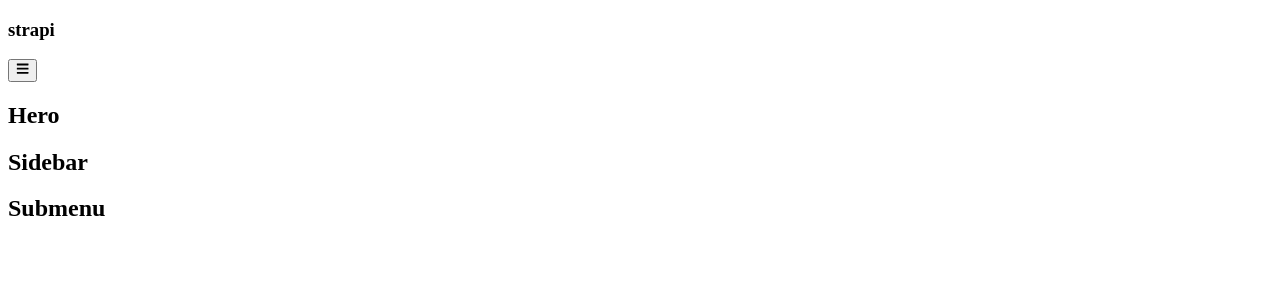
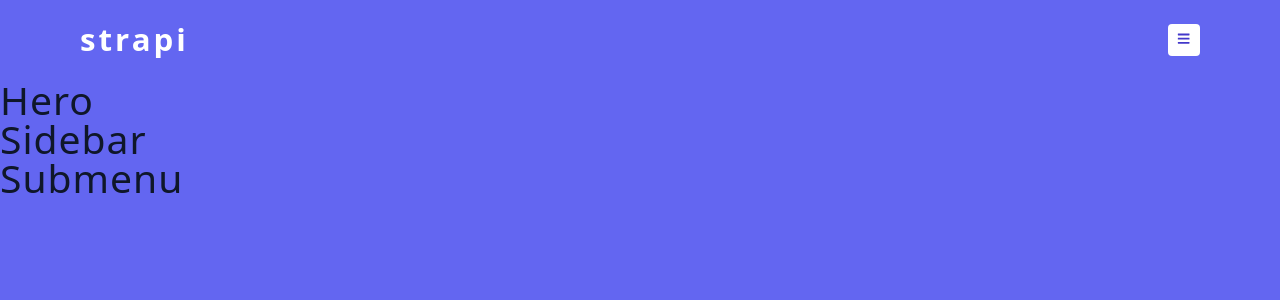
Before and after one commit to AmalShalabi/Strapi-menu-useContext-demo, a React (Vite) app: page / in a window 1280 px wide. Shown: the top 300 px of the page. Built offline with nearby package versions, Linux system fonts and the light colour scheme.

Commit message:
Navbar CSS

```diff
--- a/src/Navbar.jsx
+++ b/src/Navbar.jsx
@@ -1,15 +1,17 @@
 import { FaBars } from "react-icons/fa";
-import {useGlobalContext} from "./context";
+import { useGlobalContext } from "./context";
 
 const Navbar = () => {
   const { openSidebar } = useGlobalContext();
   return (
-    <nav className="nav-center">
-      <h3 className="logo">strapi</h3>
-      <button className="toggle-btn" onClick={openSidebar}>
-        <FaBars />
-      </button>
-      {/* navlinks later */}
+    <nav>
+      <div className="nav-center">
+        <h3 className="logo">strapi</h3>
+        <button className="toggle-btn" onClick={openSidebar}>
+          <FaBars />
+        </button>
+        {/* navlinks later */}
+      </div>
     </nav>
   );
 };
--- a/src/index.css
+++ b/src/index.css
@@ -0,0 +1,304 @@
+/* ============= GLOBAL CSS =============== */
+
+*,
+::after,
+::before {
+  margin: 0;
+  padding: 0;
+  box-sizing: border-box;
+}
+
+html {
+  font-size: 100%;
+} /*16px*/
+
+:root {
+  /* colors */
+  --primary-100: #dbeafe;
+  --primary-200: #bfdbfe;
+  --primary-300: #a5b4fc;
+  --primary-400: #818cf8;
+  --primary-500: #6366f1;
+  --primary-600: #4f46e5;
+  --primary-700: #4338ca;
+  --primary-800: #3730a3;
+  --primary-900: #312e81;
+
+  /* grey */
+  --grey-50: #f8fafc;
+  --grey-100: #f1f5f9;
+  --grey-200: #e2e8f0;
+  --grey-300: #cbd5e1;
+  --grey-400: #94a3b8;
+  --grey-500: #64748b;
+  --grey-600: #475569;
+  --grey-700: #334155;
+  --grey-800: #1e293b;
+  --grey-900: #0f172a;
+  /* rest of the colors */
+  --black: #222;
+  --white: #fff;
+  --red-light: #f8d7da;
+  --red-dark: #842029;
+  --green-light: #d1e7dd;
+  --green-dark: #0f5132;
+
+  --small-text: 0.875rem;
+  --extra-small-text: 0.7em;
+  /* rest of the vars */
+  --backgroundColor: var(--grey-50);
+  --textColor: var(--grey-900);
+  --borderRadius: 0.25rem;
+  --letterSpacing: 1px;
+  --transition: 0.3s ease-in-out all;
+  --max-width: 1120px;
+  --fixed-width: 600px;
+  --fluid-width: 90vw;
+  /* box shadow*/
+  --shadow-1: 0 1px 3px 0 rgba(0, 0, 0, 0.1), 0 1px 2px 0 rgba(0, 0, 0, 0.06);
+  --shadow-2: 0 4px 6px -1px rgba(0, 0, 0, 0.1),
+    0 2px 4px -1px rgba(0, 0, 0, 0.06);
+  --shadow-3: 0 10px 15px -3px rgba(0, 0, 0, 0.1),
+    0 4px 6px -2px rgba(0, 0, 0, 0.05);
+  --shadow-4: 0 20px 25px -5px rgba(0, 0, 0, 0.1),
+    0 10px 10px -5px rgba(0, 0, 0, 0.04);
+}
+
+body {
+  background: var(--backgroundColor);
+  font-family: system-ui, -apple-system, BlinkMacSystemFont, "Segoe UI", Roboto,
+    Oxygen, Ubuntu, Cantarell, "Open Sans", "Helvetica Neue", sans-serif;
+  font-weight: 400;
+  line-height: 1;
+  color: var(--textColor);
+}
+p {
+  margin: 0;
+}
+h1,
+h2,
+h3,
+h4,
+h5 {
+  margin: 0;
+  font-family: var(--headingFont);
+  font-weight: 400;
+  line-height: 1;
+  text-transform: capitalize;
+  letter-spacing: var(--letterSpacing);
+}
+
+h1 {
+  font-size: 3.052rem;
+}
+
+h2 {
+  font-size: 2.441rem;
+}
+
+h3 {
+  font-size: 1.953rem;
+}
+
+h4 {
+  font-size: 1.563rem;
+}
+
+h5 {
+  font-size: 1.25rem;
+}
+
+.text {
+  margin-bottom: 1.5rem;
+  max-width: 40em;
+}
+
+small,
+.text-small {
+  font-size: var(--small-text);
+}
+
+a {
+  text-decoration: none;
+}
+ul {
+  list-style-type: none;
+  padding: 0;
+}
+
+.img {
+  width: 100%;
+  display: block;
+  object-fit: cover;
+}
+/* buttons */
+
+.btn {
+  cursor: pointer;
+  color: var(--white);
+  background: var(--primary-500);
+  border: transparent;
+  border-radius: var(--borderRadius);
+  letter-spacing: var(--letterSpacing);
+  padding: 0.375rem 0.75rem;
+  box-shadow: var(--shadow-1);
+  transition: var(--transition);
+  text-transform: capitalize;
+  display: inline-block;
+}
+.btn:hover {
+  background: var(--primary-700);
+  box-shadow: var(--shadow-3);
+}
+.btn-hipster {
+  color: var(--primary-500);
+  background: var(--primary-200);
+}
+.btn-hipster:hover {
+  color: var(--primary-200);
+  background: var(--primary-700);
+}
+.btn-block {
+  width: 100%;
+}
+
+/* alerts */
+.alert {
+  padding: 0.375rem 0.75rem;
+  margin-bottom: 1rem;
+  border-color: transparent;
+  border-radius: var(--borderRadius);
+}
+
+.alert-danger {
+  color: var(--red-dark);
+  background: var(--red-light);
+}
+.alert-success {
+  color: var(--green-dark);
+  background: var(--green-light);
+}
+/* form */
+
+.form {
+  width: 90vw;
+  max-width: var(--fixed-width);
+  background: var(--white);
+  border-radius: var(--borderRadius);
+  box-shadow: var(--shadow-2);
+  padding: 2rem 2.5rem;
+  margin: 3rem auto;
+}
+.form-label {
+  display: block;
+  font-size: var(--small-text);
+  margin-bottom: 0.5rem;
+  text-transform: capitalize;
+  letter-spacing: var(--letterSpacing);
+}
+.form-input,
+.form-textarea {
+  width: 100%;
+  padding: 0.375rem 0.75rem;
+  border-radius: var(--borderRadius);
+  background: var(--backgroundColor);
+  border: 1px solid var(--grey-200);
+}
+
+.form-row {
+  margin-bottom: 1rem;
+}
+
+.form-textarea {
+  height: 7rem;
+}
+::placeholder {
+  font-family: inherit;
+  color: var(--grey-400);
+}
+.form-alert {
+  color: var(--red-dark);
+  letter-spacing: var(--letterSpacing);
+  text-transform: capitalize;
+}
+/* alert */
+
+@keyframes spinner {
+  to {
+    transform: rotate(360deg);
+  }
+}
+
+.loading {
+  width: 6rem;
+  height: 6rem;
+  border: 5px solid var(--grey-400);
+  border-radius: 50%;
+  border-top-color: var(--primary-500);
+  animation: spinner 0.6s linear infinite;
+  margin: 0 auto;
+}
+
+/* title */
+
+.title {
+  text-align: center;
+}
+
+.title-underline {
+  background: var(--primary-500);
+  width: 7rem;
+  height: 0.25rem;
+  margin: 0 auto;
+  margin-top: 1rem;
+}
+/*
+=============
+PROJECT CSS
+===============
+*/
+body {
+  background: var(--primary-500);
+}
+
+/*
+=============
+Navbar
+===============
+*/
+nav {
+  height: 5rem;
+  display: flex;
+  align-items: center;
+  justify-content: center;
+}
+
+.nav-center {
+  width: var(--fluid-width);
+  max-width: var(--max-width);
+  display: flex;
+  justify-content: space-between;
+  align-items: center;
+}
+
+.logo {
+  text-transform: none;
+  color: white;
+  letter-spacing: 3px;
+  font-weight: 700;
+}
+
+.toggle-btn{
+  width: 2rem;
+  height: 2rem;
+  background: var(--white);
+  color: var(--primary-700);
+  border-radius: var(--borderRadius);
+  border-color: transparent;
+  transition: var(--transition);
+  cursor: pointer;
+}
+
+.toggle-btn:hover{
+  transform: scale(1.05);
+}
```
